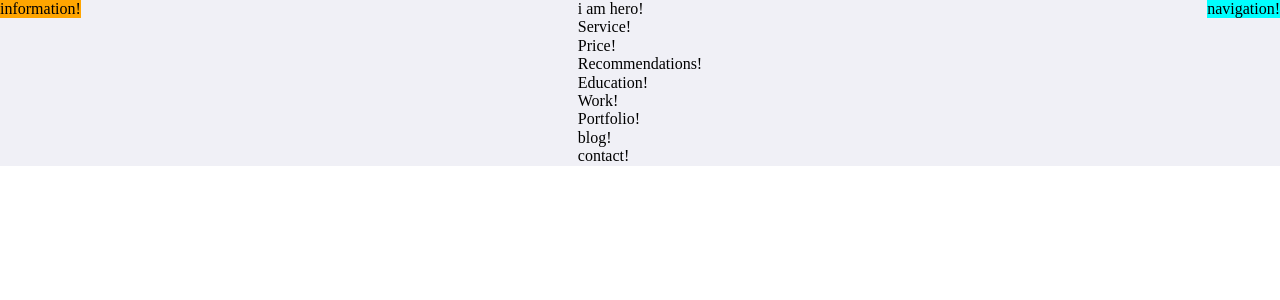
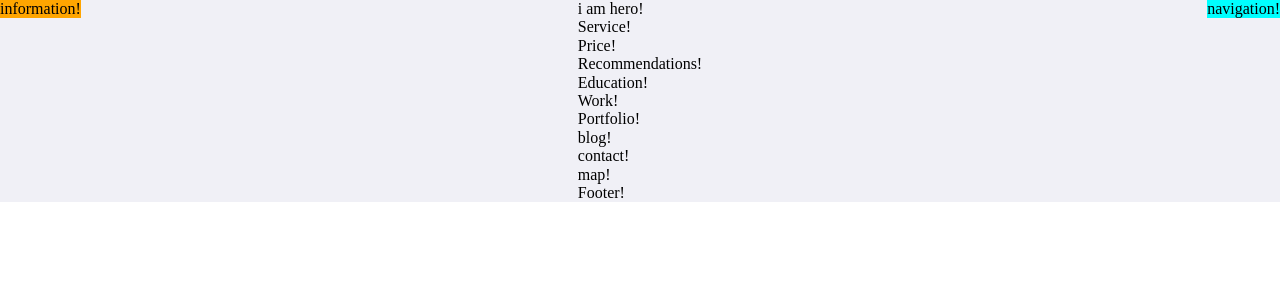
Before and after one commit to Enigma2017/portfolio-teamwork, a React (Vite) app: page / in a window 1280 px wide. Shown: the top 300 px of the page. Built offline with nearby package versions, Linux system fonts and the light colour scheme.

Commit message:
added map and footer to main.jsx

```diff
--- a/src/main.jsx
+++ b/src/main.jsx
@@ -13,6 +13,8 @@ import Portfolio from './sections/portfolio'
 import Price from './sections/price'
 import Recommendations from './sections/recommendations'
 import Work from './sections/work'
+import Map from './sections/map'
+import Footer from './sections/footer'
 
 import './main.scss'
 
@@ -32,6 +34,8 @@ ReactDOM.createRoot(document.getElementById('root')).render(
         <Portfolio />
         <Blog />
         <Contact />
+        <Map />
+        <Footer />
       </main>
       <nav>
           <NavigationSidebar/>
```
